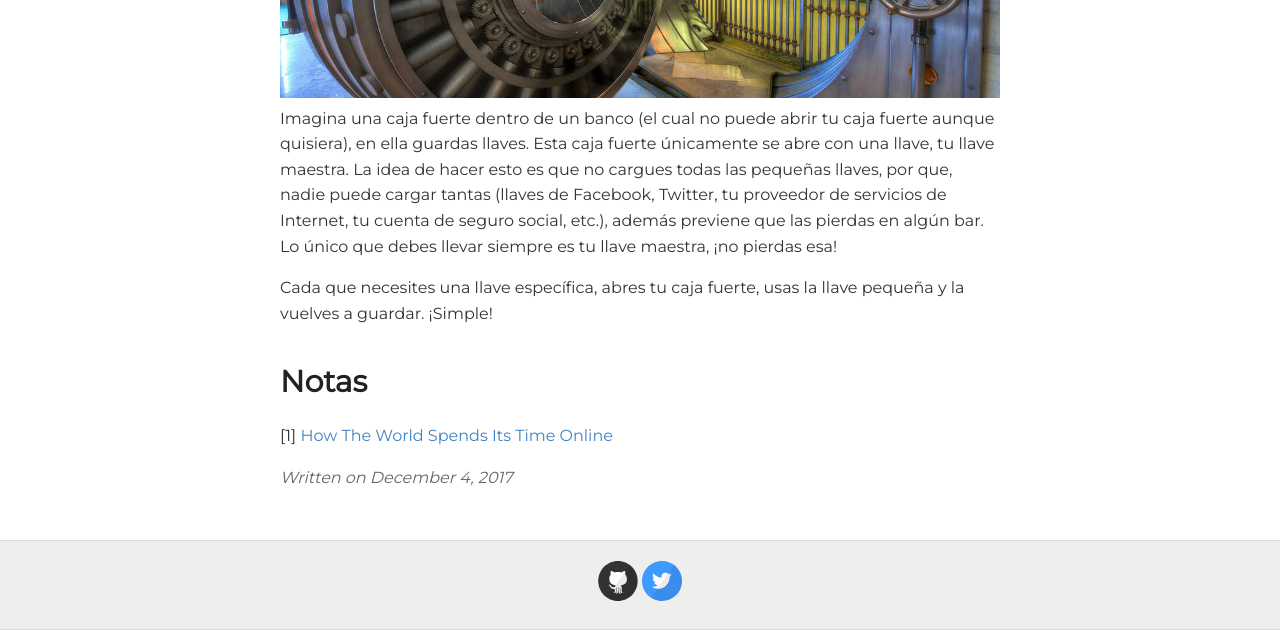
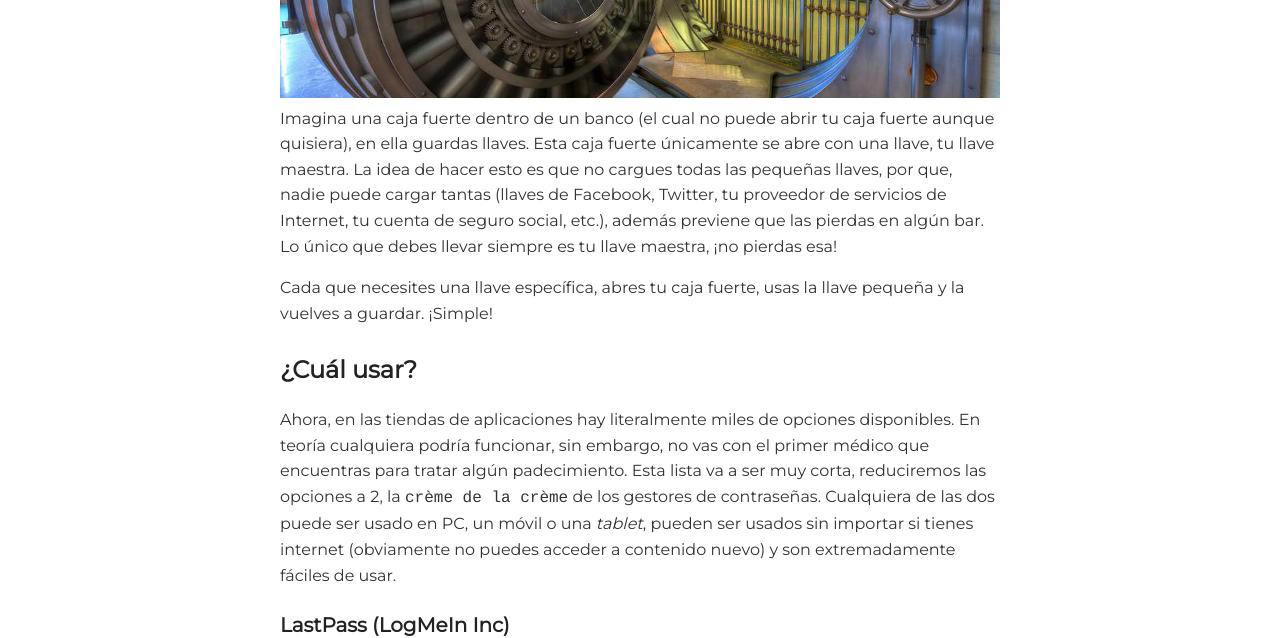
Before and after one commit to xavrb/xavrb.github.io, a Jekyll site: the page built from _posts/2017-12-4-passwd-management-for-nontech.md, in a window 1280 px wide and 1400 px high, scrolled down 1329 px. Shown: the top 638 px of the window. Built offline with Jekyll 4.4.1, drawn with Linux system fonts in a browser that asks for light colours; some of the changed text lies outside the part shown; grey boxes are pictures that could not be loaded.

Commit message:
new post

```diff
--- a/_posts/2017-12-4-passwd-management-for-nontech.md
+++ b/_posts/2017-12-4-passwd-management-for-nontech.md
@@ -23,6 +23,20 @@ Imagina una caja fuerte dentro de un banco (el cual no puede abrir tu caja fuert
 
 Cada que necesites una llave específica, abres tu caja fuerte, usas la llave pequeña y la vuelves a guardar. ¡Simple!
 
+## ¿Cuál usar?
+
+Ahora, en las tiendas de aplicaciones hay literalmente miles de opciones disponibles. En teoría cualquiera podría funcionar, sin embargo, no vas con el primer médico que encuentras para tratar algún padecimiento. Esta lista va a ser muy corta, reduciremos las opciones a 2, la `crème de la crème` de los gestores de contraseñas. Cualquiera de las dos puede ser usado en PC, un móvil o una *tablet*, pueden ser usados sin importar si tienes internet (obviamente no puedes acceder a contenido nuevo) y son extremadamente fáciles de usar.
+
+### LastPass  (LogMeIn Inc)
+
+![lastpass](https://upload.wikimedia.org/wikipedia/commons/thumb/b/bb/LastPass_logo_2016.svg/2000px-LastPass_logo_2016.svg.png)
+
+Promovido como "la última contraseña que tendrás que recordar" es una de las aplicaciones más usadas [y recomendadas](https://twitter.com/SwiftOnSecurity/status/653214823140868096).
+
+LastPass, almacena tus contraseñas en sus servidores (como en la analogía, LP sería el banco) en una bóveda cifrada (caja fuerte que únicamente tú puedes abrir) con una contraseña maestra (llave maestra), al igual que la mayoría de gestores de contraseñas. ¿Dónde LastPass destaca entre ellos preguntarás? ¿Entonces no da lo mismo cuál use? (Respuesta corta: NO).
+
+
+### 1Password (AgileBits)
 
 
 
```
